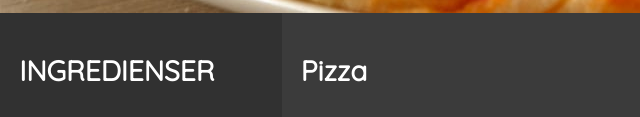
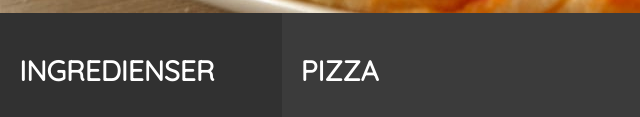
Before and after one commit to ingalm/ingalm.github.io, a plain HTML site: page oppskrift/pizza.html in a window 1280 px wide. Shown: the part 683-800 px from the top of the page, 0-640 px from the left. Drawn offline with Linux system fonts and the light colour scheme.

Commit message:
Edited pictures, and recipes

```diff
--- a/oppskrift/pizza.html
+++ b/oppskrift/pizza.html
@@ -57,7 +57,7 @@
         </dl>
     </div>
     <div id="oppskrift">
-        <h1>Pizza</h1>
+        <h1>PIZZA</h1>
         <h2>PIZZADEIG</h2>
         <ol>
             <li>Ha mel, salt, sukker, gjær og vann (Ca. 20 grader) i bakebollen</li>
```
Also changed, not shown: bilder/grovescones.jpg, bilder/havrebarer.jpg, bilder/kyllingfrikasse.jpg, bilder/limonade.jpg, bilder/pastacarbonara.jpg, bilder/pizzasaus.jpg.
